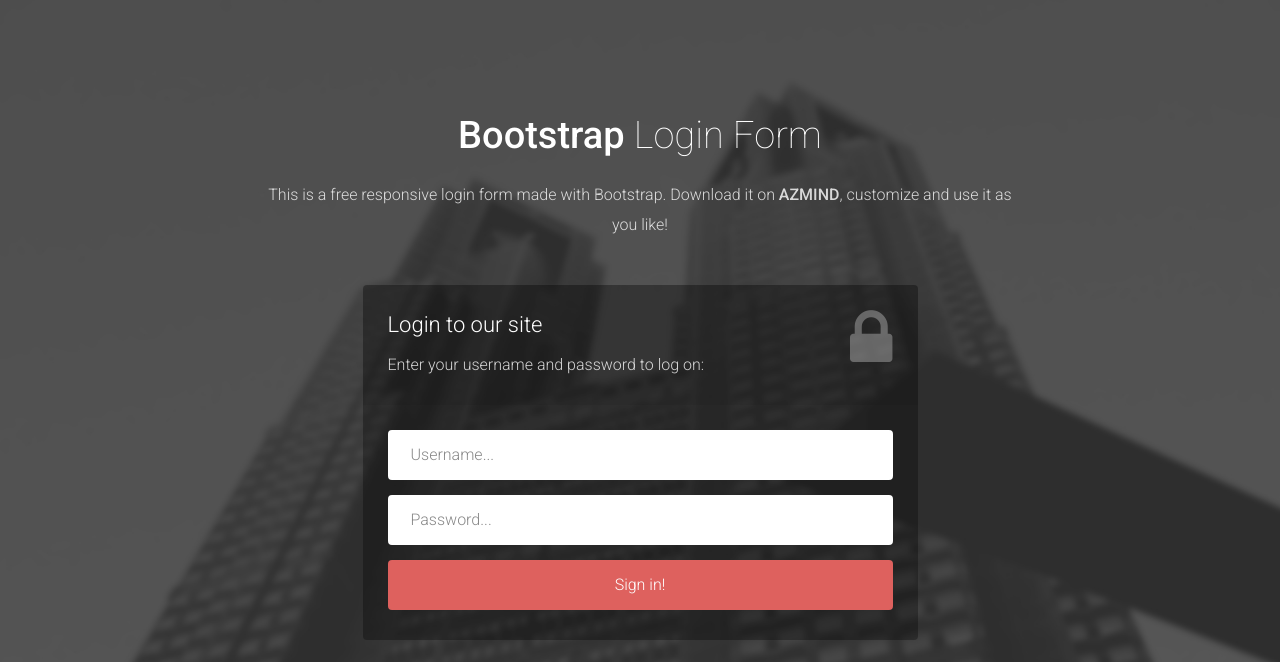
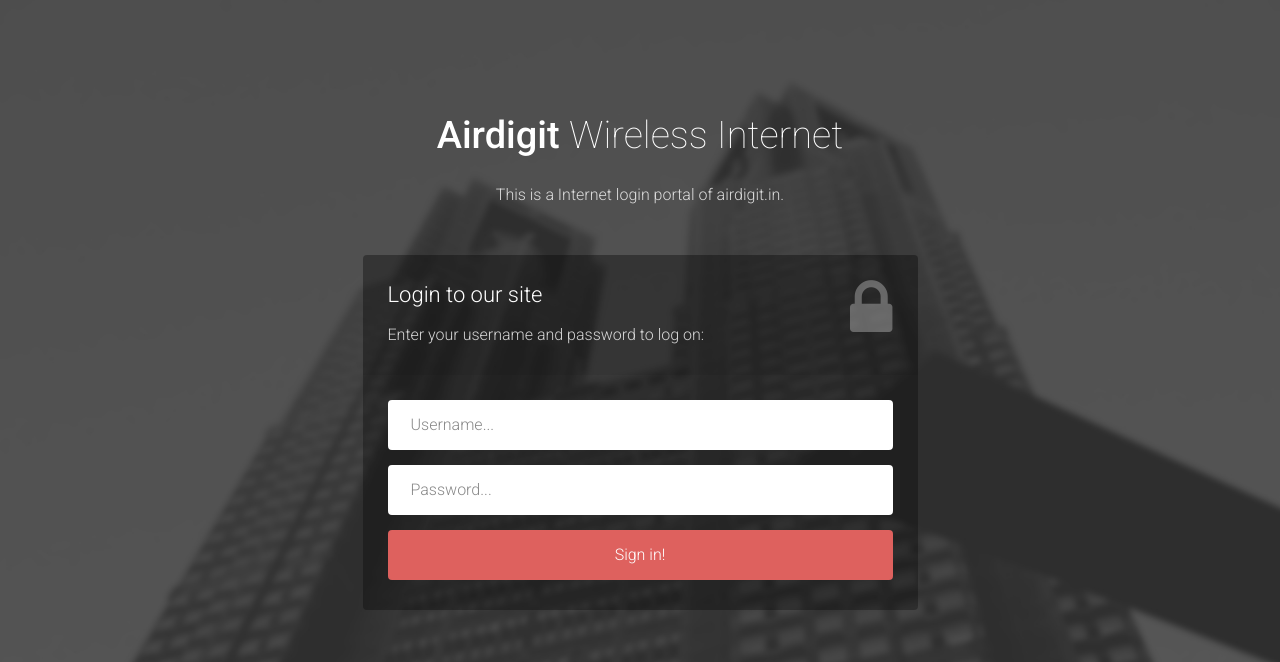
Before and after one commit to Airdigit/airdigit.github.io, a plain HTML site: page index.html in a window 1280 px wide. Shown: the top 662 px of the page. Drawn offline with Linux system fonts and the light colour scheme.

Commit message:
Initial commit

```diff
--- a/index.html
+++ b/index.html
@@ -6,7 +6,7 @@
         <meta charset="utf-8">
         <meta http-equiv="X-UA-Compatible" content="IE=edge">
         <meta name="viewport" content="width=device-width, initial-scale=1">
-        <title>Bootstrap Login Form Template</title>
+        <title>Airdigit Wireless Internet</title>
 
         <!-- CSS -->
         <link rel="stylesheet" href="http://fonts.googleapis.com/css?family=Roboto:400,100,300,500">
@@ -40,11 +40,11 @@
                 <div class="container">
                     <div class="row">
                         <div class="col-sm-8 col-sm-offset-2 text">
-                            <h1><strong>Bootstrap</strong> Login Form</h1>
+                            <h1><strong>Airdigit </strong> Wireless Internet</h1>
                             <div class="description">
                             	<p>
-	                            	This is a free responsive login form made with Bootstrap.
-	                            	Download it on <a href="http://azmind.com"><strong>AZMIND</strong></a>, customize and use it as you like!
+	                            	This is a Internet  login portal of airdigit.in.
+
                             	</p>
                             </div>
                         </div>
```
